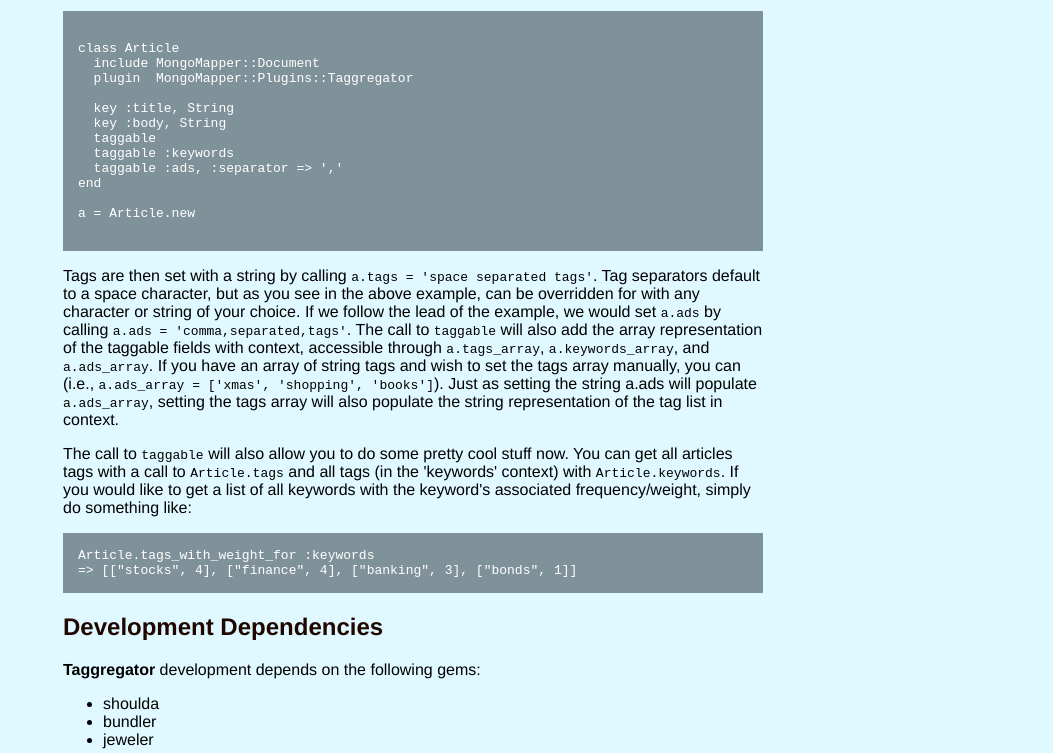
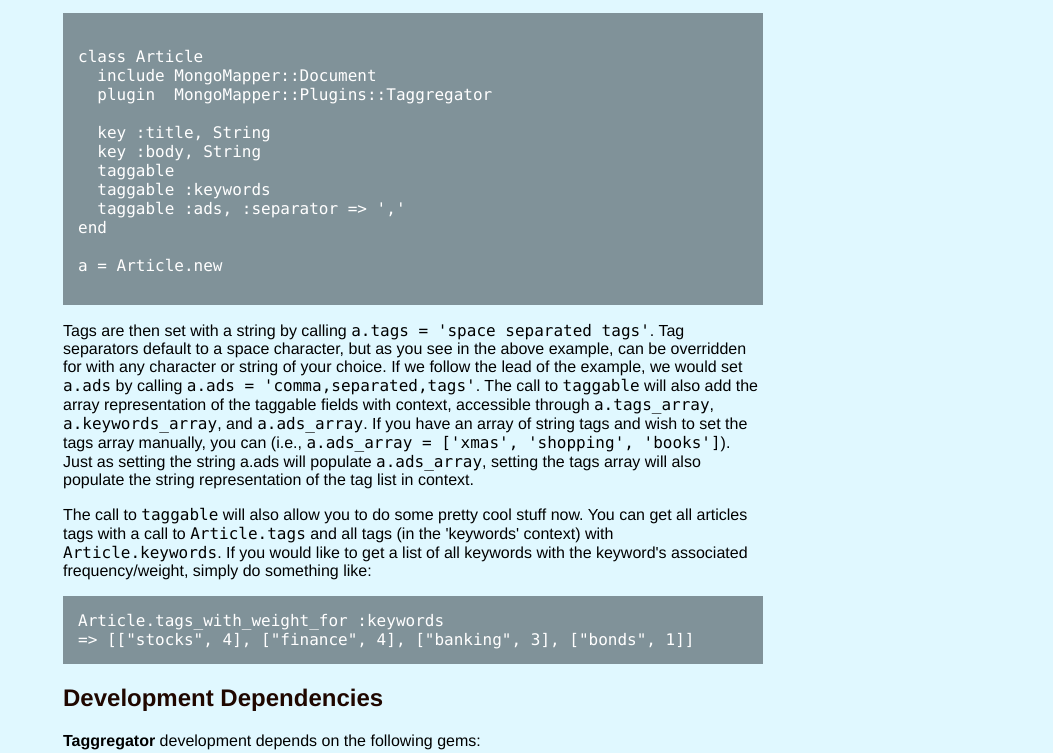
Before and after one commit to oddlyzen/taggregator, a plain HTML site: page index.html in a window 1280 px wide. Shown: the part 322-1075 px from the top of the page, without its empty margins (227-1280 px from the left). Drawn offline with Linux system fonts and the light colour scheme.

Commit message:
updating code font

```diff
--- a/index.html
+++ b/index.html
@@ -25,6 +25,7 @@
     .description { font-size: 1.2em; margin-bottom: 30px; margin-top: 30px; font-style: italic;}
     .download { float: right; }
     pre { background: #809299; color: #fff; padding: 15px;}
+	code { font-family: 'Menlo', 'Andale Mono', 'Courier New', 'Courier', monospace; }
     hr { border: 0; width: 80%; border-bottom: 1px solid #aaa}
     .footer { text-align:center; padding-top:30px; font-style: italic; }
   </style>
```
